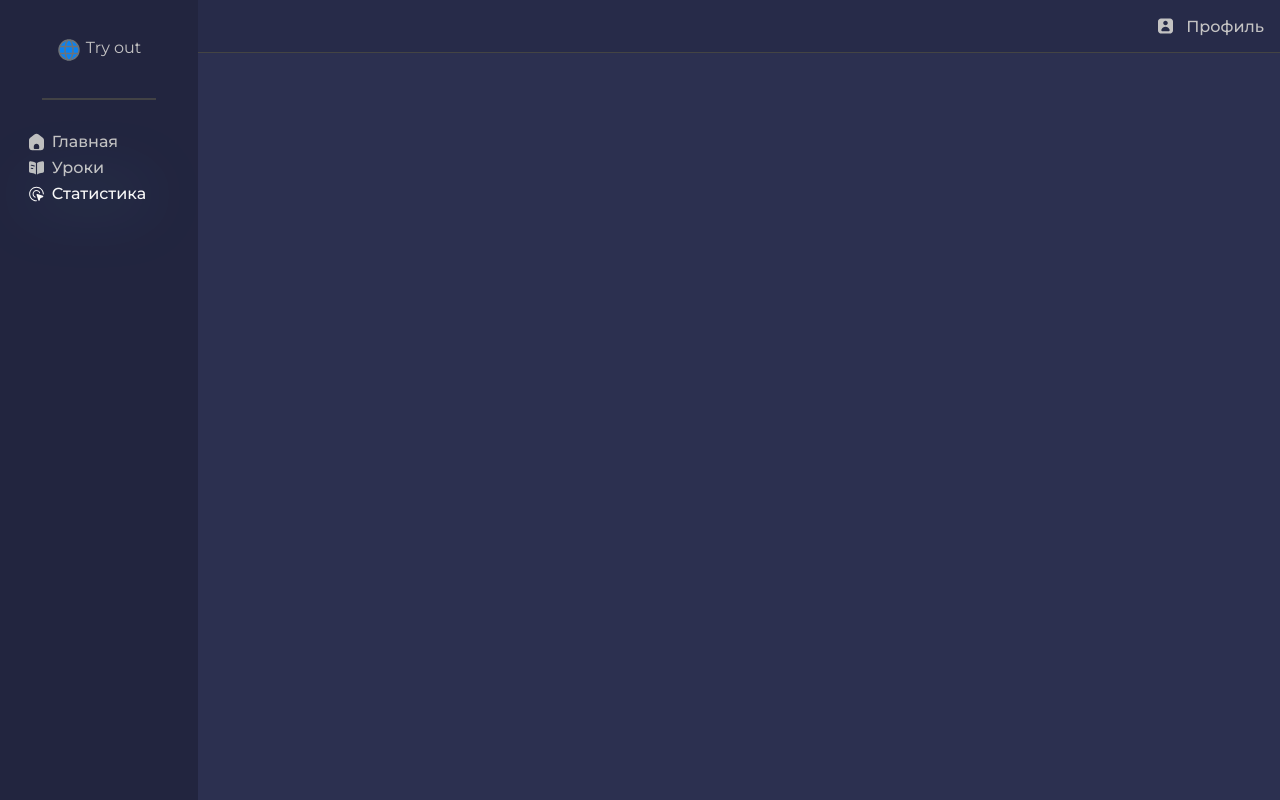
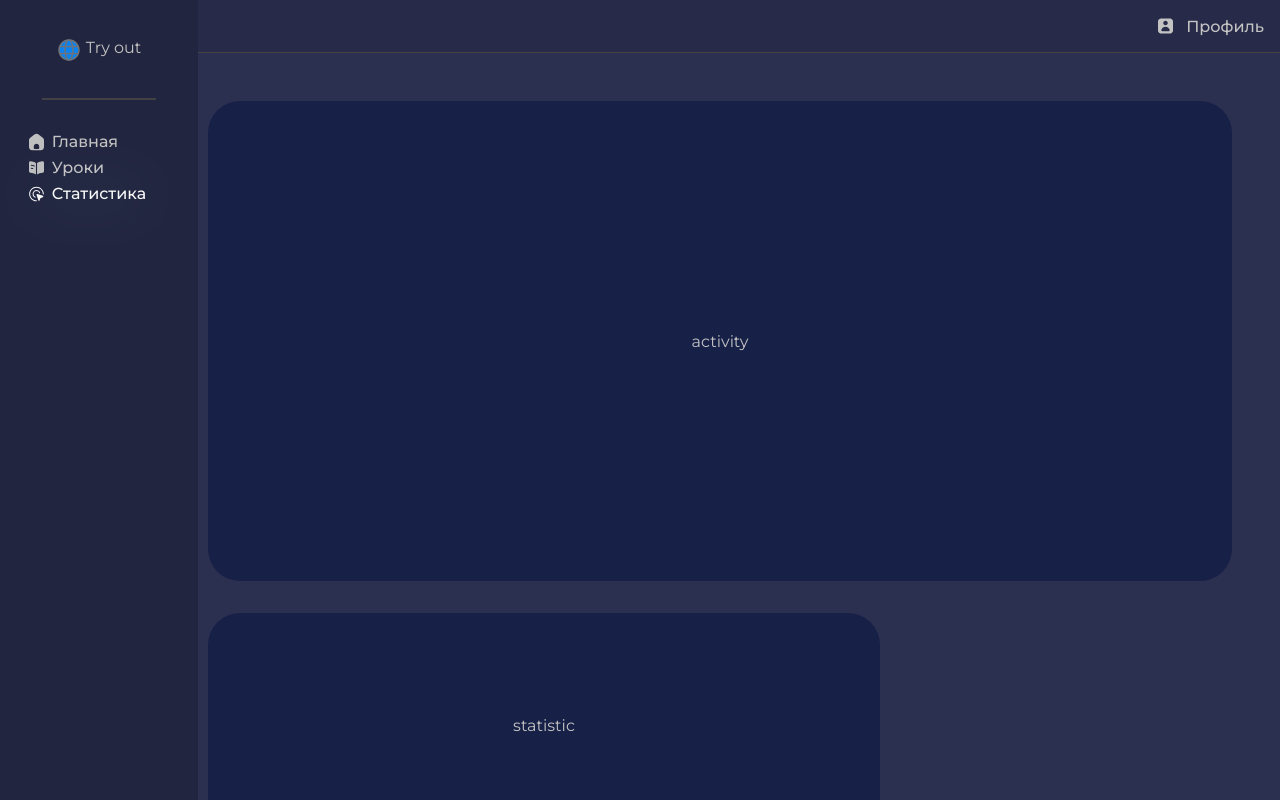
Before and after one commit to BananILN/Easyen, a React (Vite) app in the folder easyEn/: page /statistic in a window 1280 px wide. Built offline with nearby package versions, Linux system fonts and the light colour scheme.

Commit message:
add statistic

```diff
--- a/easyEn/src/App.css
+++ b/easyEn/src/App.css
@@ -285,7 +285,32 @@ img{
 }
 
 .activity{
+  width: 64rem;
+  height: 30rem;
+  background-color:  rgb(23, 32, 71);
+  border-radius: 2em;
+  display: flex;
+  align-items: center;
+  justify-content: center;
+}
 
+.statistic{
+  width: 42rem;
+  height: 14rem;
+  background-color:  rgb(23, 32, 71);
+  border-radius: 2em;
+  display: flex;
+  align-items: center;
+  justify-content: center;
+}
+
+.stat-cont{
+  display: flex;
+  gap: 2em;
+  justify-content: center;
+  align-items: flex-start;
+
+  flex-direction: column;
 }
 
 
--- a/easyEn/src/pages/Profile.jsx
+++ b/easyEn/src/pages/Profile.jsx
@@ -1,12 +1,7 @@
 export default function Profile(){
     return (
         <>
-         <div className="activity">
 
-         </div>
-         <div className="statistic">
-
-         </div>
         </>
     )
 }
--- a/easyEn/src/pages/Statistic.jsx
+++ b/easyEn/src/pages/Statistic.jsx
@@ -1,6 +1,14 @@
 export default function Statistic(){
     return (
         <>
+            <div className="stat-cont">
+            <div className="activity">
+                activity
+            </div>
+            <div className="statistic">
+                statistic
+            </div>
+            </div>
 
         </>
     )
```
